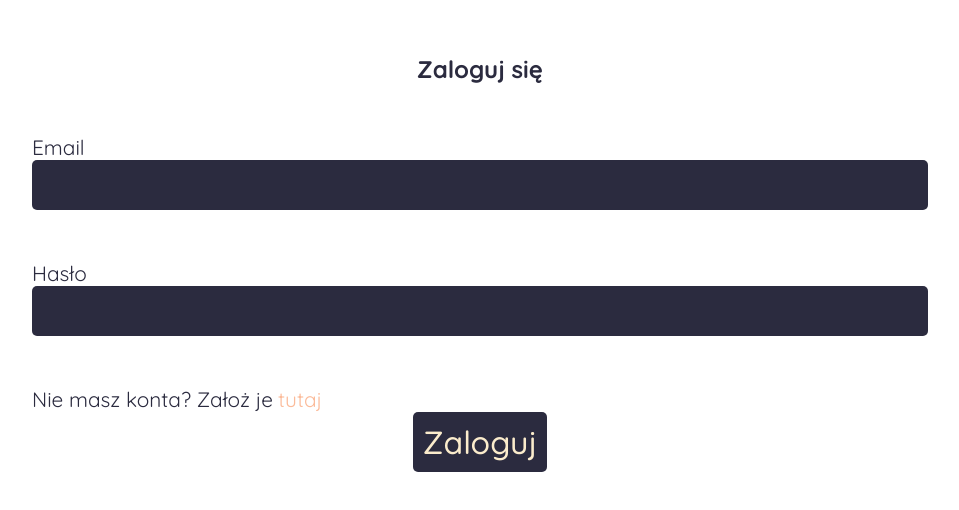
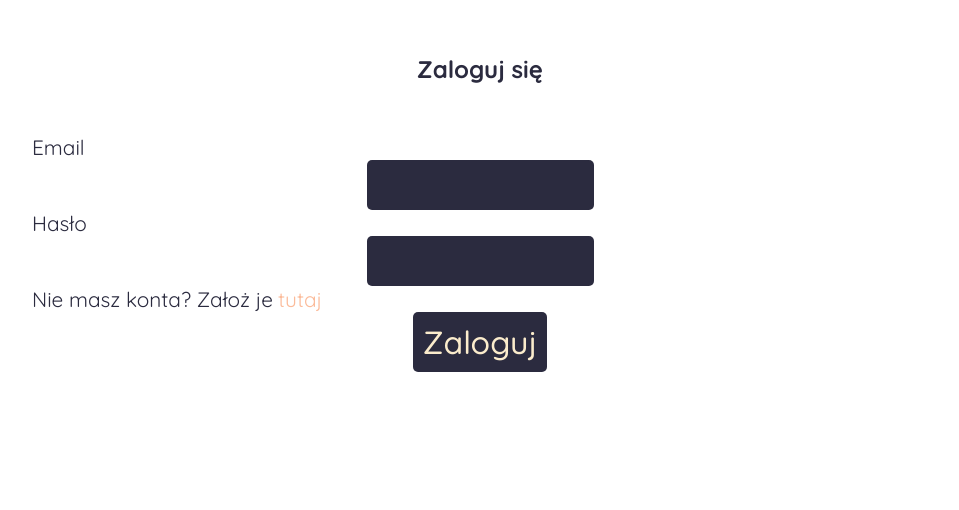
Before and after one commit to infoshareacademy/jfddr1-maklowiczeprogramowania-app, a React (Create React App) app in the folder zaadoptuj-programiste/: page / in a window 1280 px wide. Shown: the part 146-656 px from the top of the page, without its empty margins (160-1119 px from the left). Built offline with nearby package versions, Linux system fonts and the light colour scheme.

Commit message:
Input component styles fixed

```diff
--- a/zaadoptuj-programiste/src/components/Input.jsx
+++ b/zaadoptuj-programiste/src/components/Input.jsx
@@ -2,17 +2,18 @@ import React from "react";
 import styled from "styled-components";
 
 const StyledInput = styled.input`
-    margin-bottom: 50px;
     background-color: #2B2B3F;
+    color: #FBFBFB;
     height: 50px;
+    padding: 10px;
     border-radius: 5px;
     border: none;
-    width: 70%;
-`
+    font-size: 1em;
+`;
 
-function Input({type}) {
+const Input = ({type}) => {
     return (
-        <StyledInput  type={type}/>
+        <StyledInput type={type}/>
     );
 }
 
```
